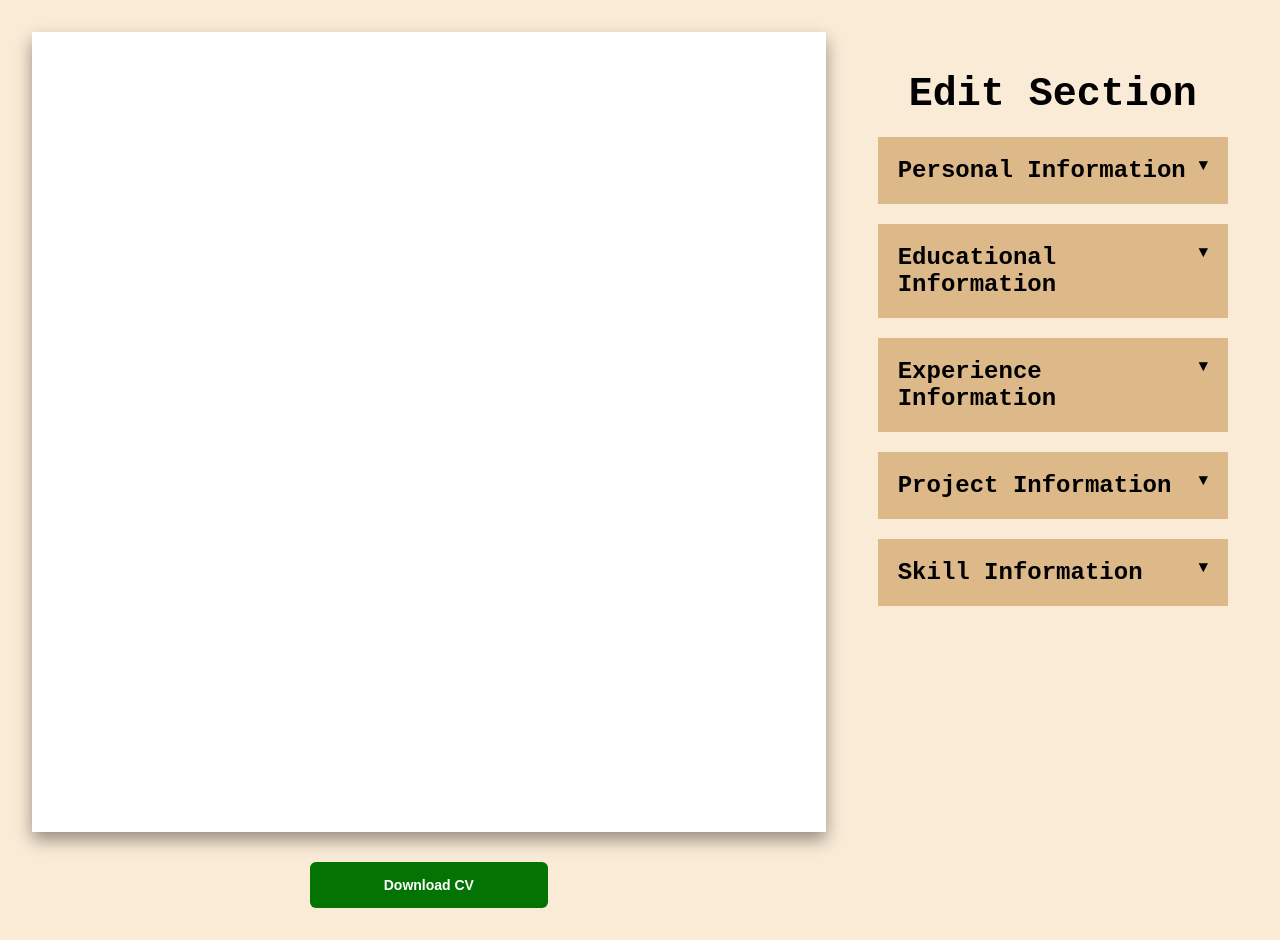
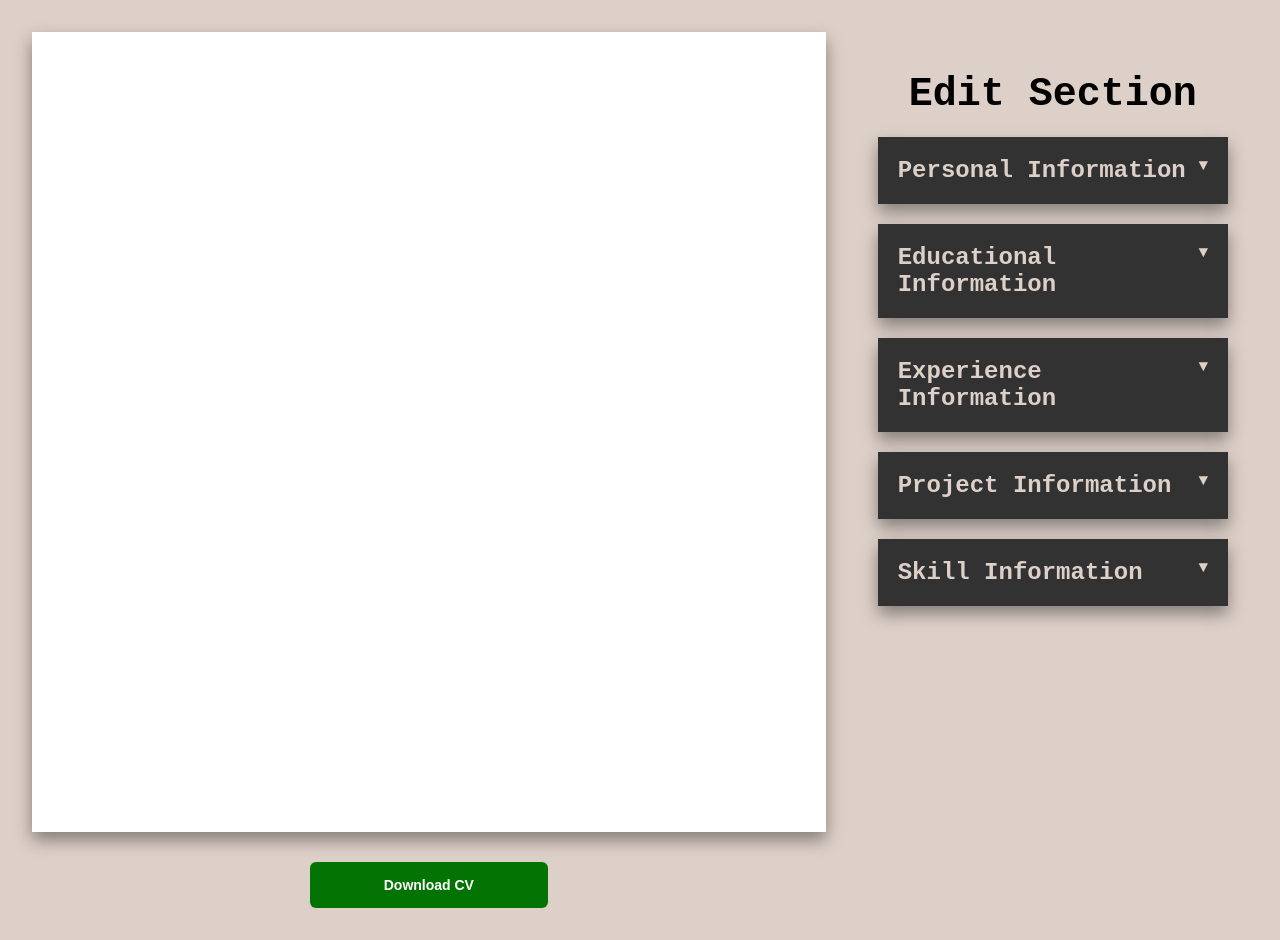
Before and after one commit to jk301/CV-creator-odin, a React (Vite) app: page / in a window 1280 px wide. Built offline with nearby package versions, Linux system fonts and the light colour scheme.

Commit message:
Changed some colors

```diff
--- a/src/index.css
+++ b/src/index.css
@@ -7,7 +7,7 @@
 }
 
 body {
-  background-color: antiquewhite;
+  background-color: #DDD0C8;
   font-family: 'Courier New', Courier, monospace;
 }
 
--- a/src/styles/main-form.css
+++ b/src/styles/main-form.css
@@ -23,10 +23,12 @@
     margin-bottom: 20px;
 }
 .form-card-header {
-    background-color: rgb(221, 184, 136);
+    background-color: #323232;
+    color: #DDD0C8;
     padding: 20px;
     display: flex;
     justify-content: space-between;
     min-width: 100%;
+    box-shadow: 0px 8px 16px 0px rgba(0, 0, 0, 0.4);
     cursor: pointer;
 }
```
